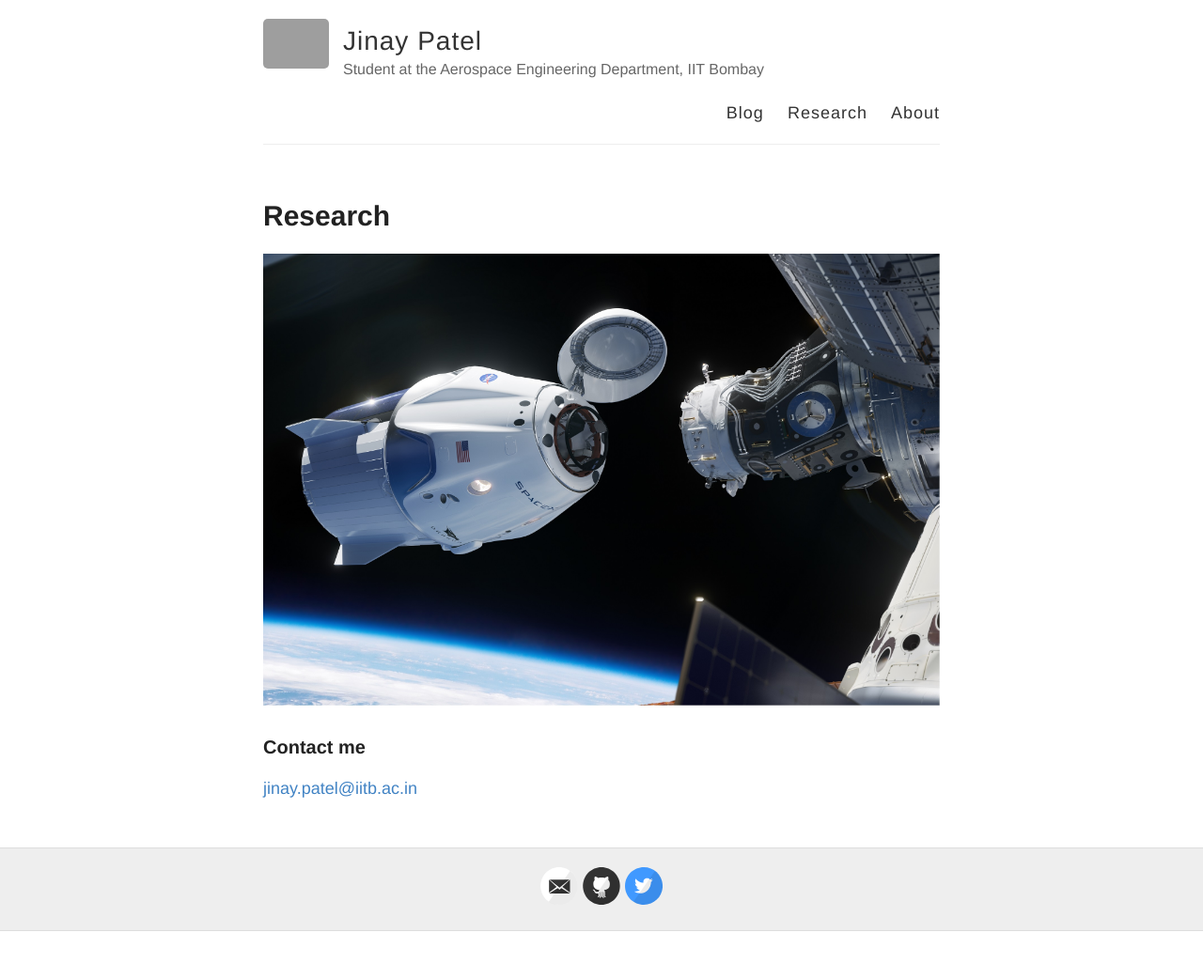
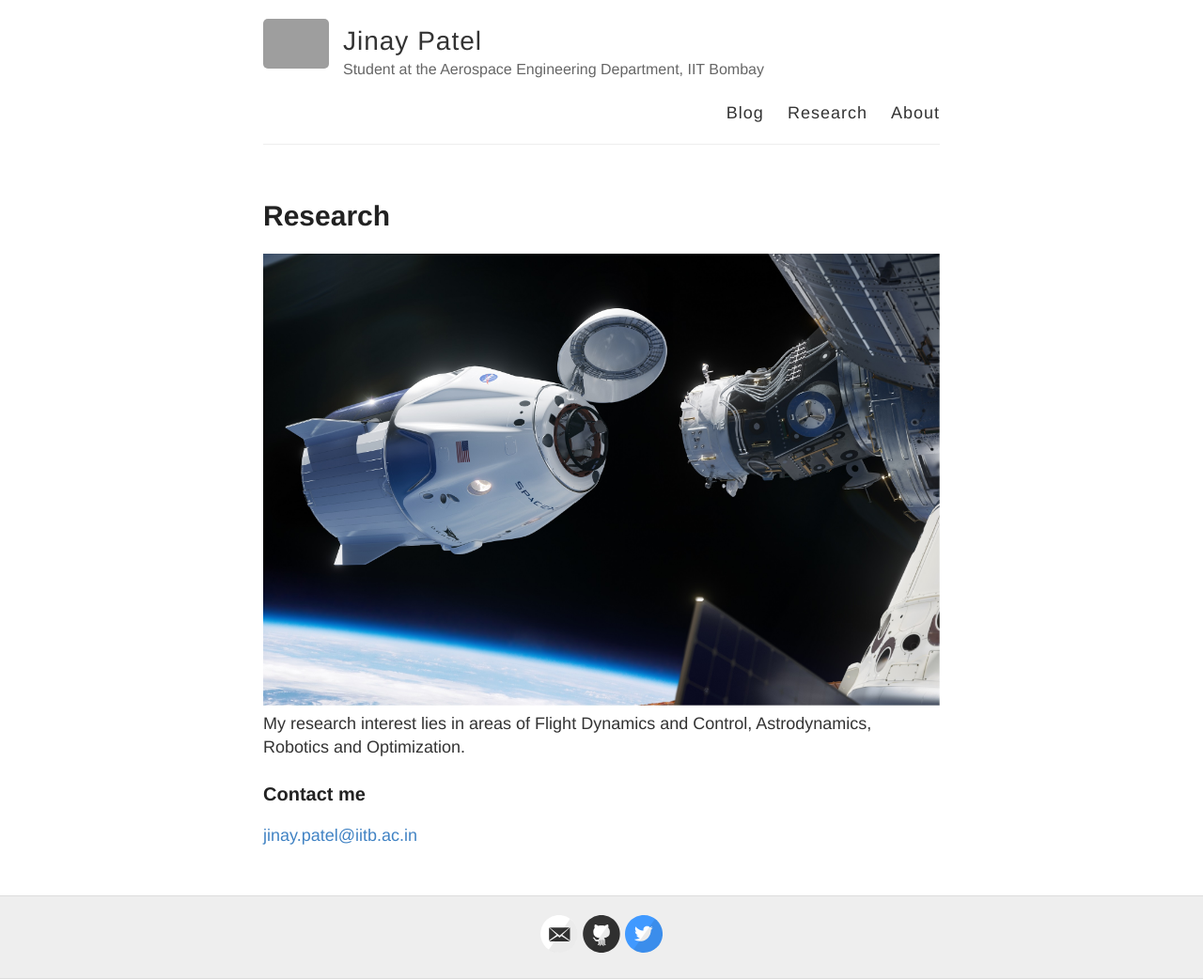
Before and after one commit to jinaynitinpatel/jinaynitinpatel.github.io, a Jekyll site: the page built from research.md, in a window 1280 px wide. Shown: the whole page at 94% size. Built offline with Jekyll 4.4.1, drawn with Linux system fonts in a browser that asks for light colours; before the commit the page ends 991 px from its top, so only the background shows below that; grey boxes are pictures that could not be loaded.

Commit message:
added research few research interests

```diff
--- a/research.md
+++ b/research.md
@@ -4,7 +4,7 @@ title: Research
 permalink: /research/
 ---
 ![Dragon Spacecraft](/images/dragon_spacecraft.jpg "Dragon Spacecraft")
-
+My research interest lies in areas of Flight Dynamics and Control, Astrodynamics, Robotics and Optimization.
 ### Contact me
 
 [jinay.patel@iitb.ac.in](mailto:jinay.patel@iitb.ac.in)
```
